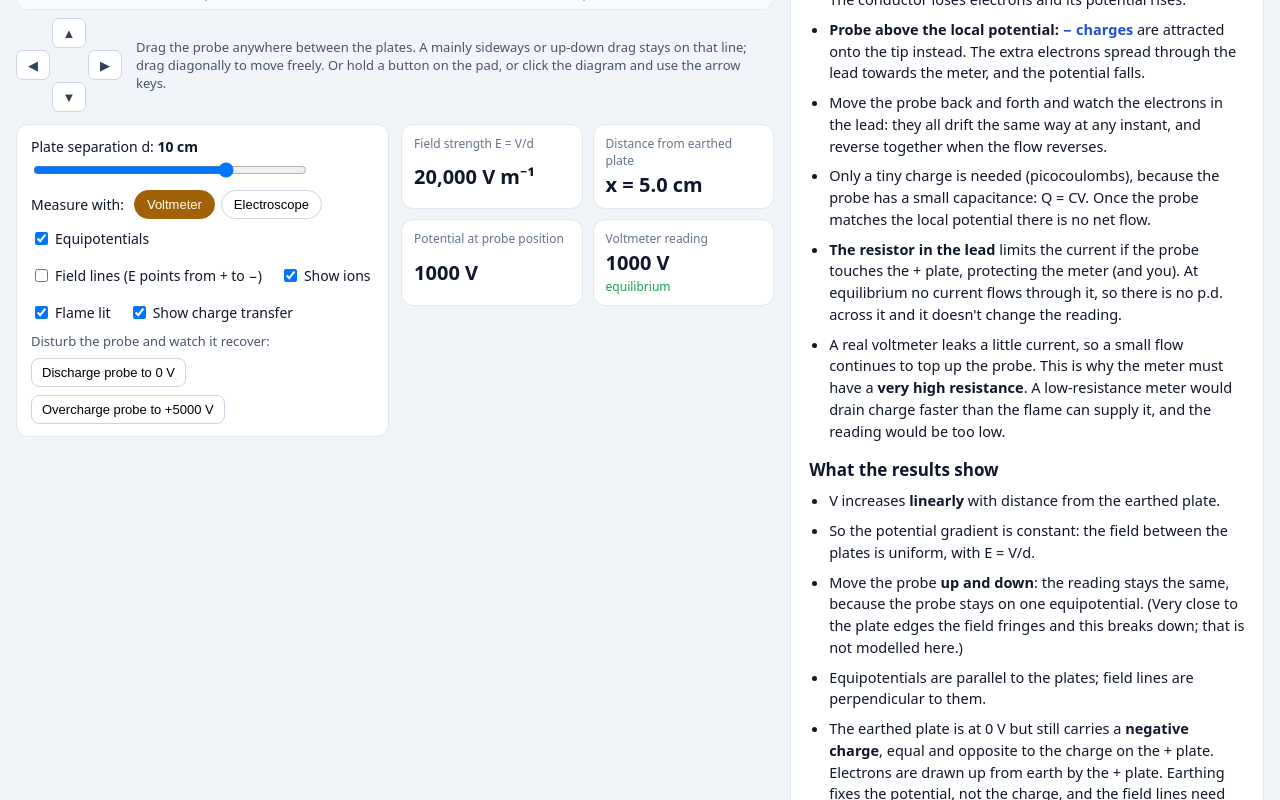
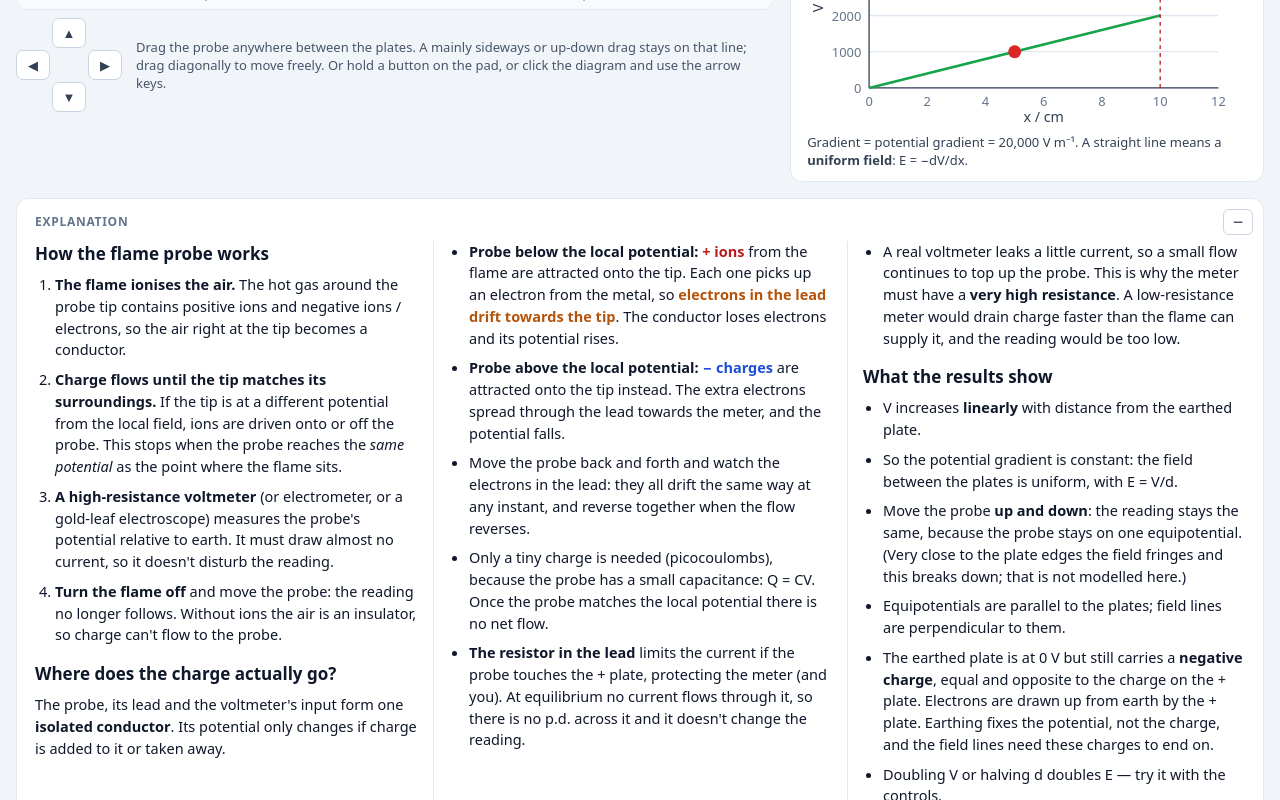
Before and after one commit to awm11/flame-probe, a React (Vite) app: page / in a window 1280 px wide. Shown: the part 740-1540 px from the top of the page. Built offline with nearby package versions, Linux system fonts and the light colour scheme.

Commit message:
Controls and readouts top-right; full-width explanation at bottom
Co-Authored-By: Claude Opus 5.5 <noreply@anthropic.com>
Claude-Session: https://claude.ai/code/session_01TZh8aPDibEfFSuW8ciK3ea

```diff
--- a/src/App.jsx
+++ b/src/App.jsx
@@ -1027,6 +1027,10 @@ export default function App() {
             </span>
           </div>
 
+
+        </div>
+
+        <aside className="right">
           <div className="panel-row">
           <div className="controls">
             <label>
@@ -1106,9 +1110,13 @@ export default function App() {
           </div>
           </div>
 
+
+          {mode === "probe" && (
+            <Graph pd={pd} sep={sep} x={x} reading={reading} meter={meter} />
+          )}
+        </aside>
       </div>
 
-        <aside className="right">
       <section className={explainOpen ? "explain" : "explain min"}>
         <div className="explain-bar">
           <span>Explanation</span>
@@ -1122,19 +1130,17 @@ export default function App() {
             {explainOpen ? "−" : "+"}
           </button>
         </div>
-            {explainOpen && (mode === "probe" ? <ProbeText meter={meter} /> : <CandleText />)}
+        {explainOpen && (
+        <div className="explain-body">
+          {mode === "probe" ? <ProbeText meter={meter} /> : <CandleText />}
+        </div>
+      )}
         <div className="key">
         <span><i className="dot pos">+</i> positive ion</span>
         <span><i className="dot neg">−</i> negative ion / electron</span>
           {mode === "probe" && <span><i className="dot el">−</i> electron in metal lead</span>}
         </div>
       </section>
-
-          {mode === "probe" && (
-            <Graph pd={pd} sep={sep} x={x} reading={reading} meter={meter} />
-          )}
-        </aside>
-      </div>
     </div>
   );
 }
@@ -1361,9 +1367,7 @@ const css = `
 .fp-app .pad button:disabled { opacity: 0.35; cursor: default; }
 .fp-app .pad-up { grid-area: up; } .fp-app .pad-down { grid-area: down; }
 .fp-app .pad-left { grid-area: left; } .fp-app .pad-right { grid-area: right; }
-.fp-app .panel-row { display: grid; grid-template-columns: minmax(0, 1fr) minmax(0, 1fr); gap: 12px;
-  margin-top: 12px; align-items: start; }
-@media (max-width: 640px) { .fp-app .panel-row { grid-template-columns: 1fr; } }
+.fp-app .panel-row { display: grid; gap: 12px; align-items: start; }
 .fp-app .controls { background: #fff; border-radius: 12px; padding: 12px 14px;
   border: 1px solid #e2e8f0; display: grid; gap: 10px; align-content: start; }
 .fp-app .controls label { display: grid; gap: 4px; font-size: 14px; }
@@ -1389,6 +1393,10 @@ const css = `
 .fp-app .note { font-size: 13px; color: #334155; margin: 6px 0 0; }
 .fp-app .right { display: grid; gap: 12px; align-content: start; min-width: 0; }
 .fp-app .right .graph { margin-top: 0; }
+.fp-app .explain { margin-top: 16px; }
+.fp-app .explain-body { column-width: 380px; column-gap: 32px; column-rule: 1px solid #e2e8f0; }
+.fp-app .explain-body h2 { break-after: avoid; }
+.fp-app .explain-body li, .fp-app .explain-body p { break-inside: avoid; }
 .fp-app .explain { background: #fff; border: 1px solid #e2e8f0; border-radius: 12px; padding: 10px 18px 16px;
   font-size: 14.5px; line-height: 1.5; }
 .fp-app .explain.min { padding-bottom: 12px; }
```
Lines whose indentation alone changed are shown as unchanged.
